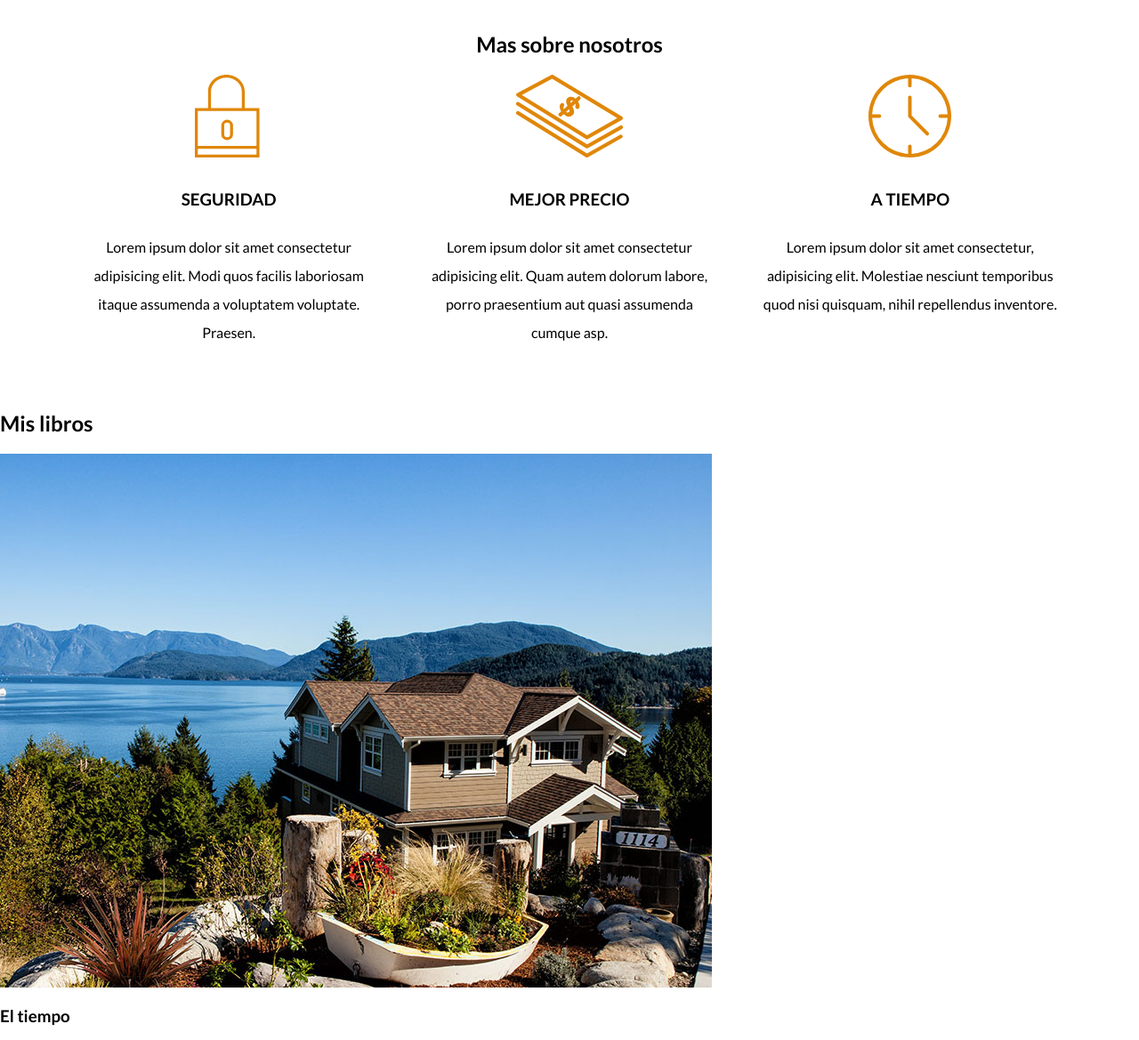
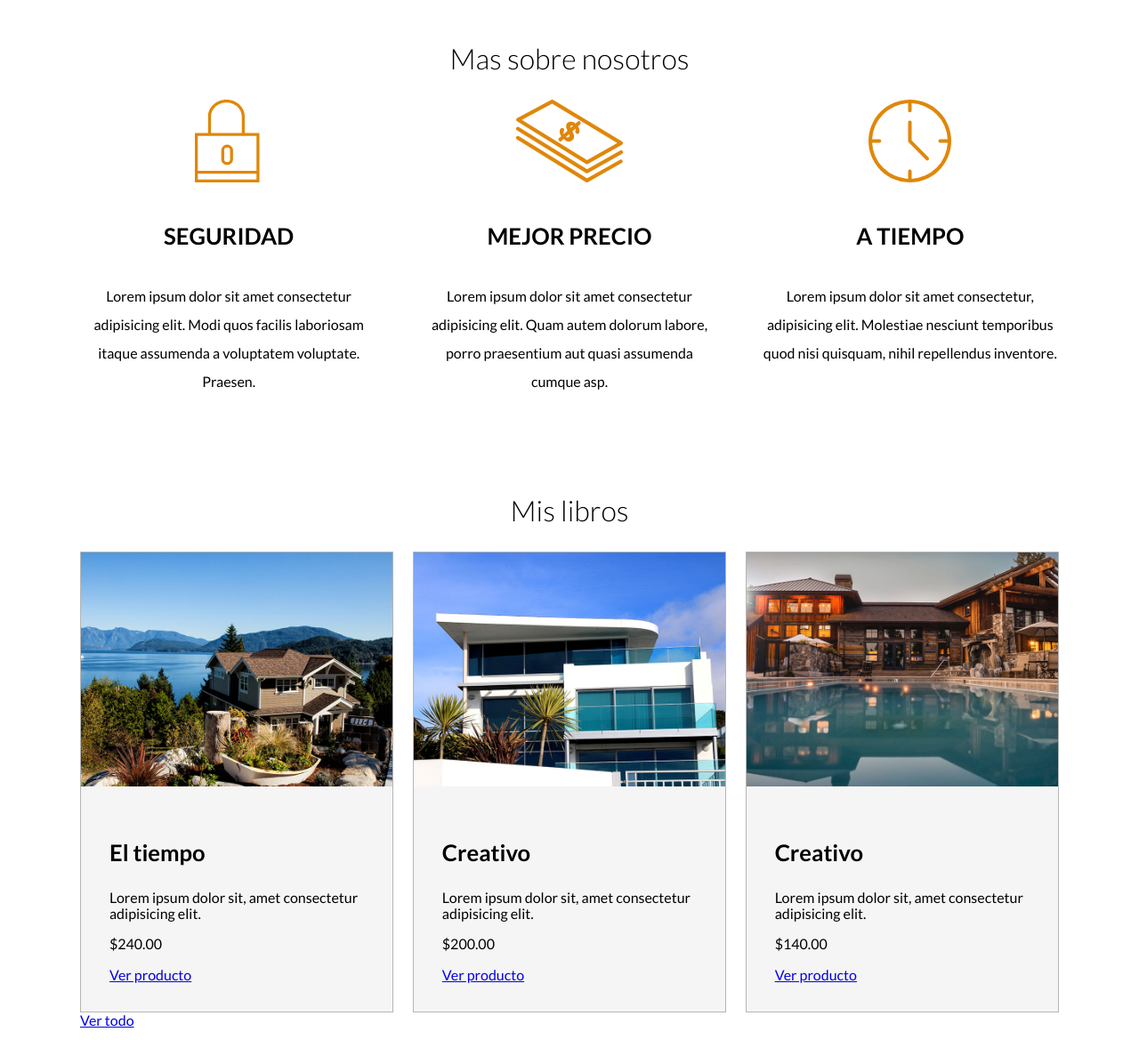
Before and after one commit to JaredAcosta0/BIENESRAICES, a plain HTML site: page index.html in a window 1280 px wide. Shown: the part 802-1971 px from the top of the page at 89% size. Drawn offline with Linux system fonts and the light colour scheme.

Commit message:
nuevo modo

```diff
--- a/css/styles.css
+++ b/css/styles.css
@@ -14,9 +14,44 @@ body{
     font-family: 'Lato', sans-serif;
 }
 
+img{
+    max-width: 100%;
+}
+
+h1{
+    font-size: 2.4rem;
+}
+
+h2{
+    font-size: 2rem;
+}
+
+h3{
+    font-size: 1.6rem;
+}
+
+h4{
+    font-size: 1.2rem;
+}
+
 .contenedor{
     max-width: 1100px;
     margin: 0 auto;
+}
+
+/*Utilidades*/
+
+.cambio-seccion{
+    margin-top: 2rem;
+    margin-bottom: 2rem;
+}
+
+.texto-centrado{
+    text-align: center;
+}
+
+.fw-300{
+    font-weight: 300;
 }
 
 /*Estilos del Header*/
@@ -62,9 +97,7 @@ body{
 }
 
 /*Contenedor de iconos*/
-.contenedor h2{
-    text-align: center;
-}
+
 
 .iconos-index{
     display: flex;
@@ -127,8 +160,6 @@ body{
     padding-bottom: 2rem;
 }
 
-}
-
 footer{
     background-color: #404040;
     background-position: center;
@@ -137,3 +168,18 @@ footer{
     width: 100vh;
     min-width: 45rem;
 }
+
+/*Seccion principal etiquetas*/
+.contenedor-etiquetas{
+    display: flex;
+    justify-content: space-between;
+}
+.etiqueta{
+    flex-basis: calc(33.3% - 1rem);
+    border: 1px solid #b5b5b5;
+    background-color: #f5f5f5;
+}
+
+.texto-etiqueta{
+    padding: 2rem;
+}
--- a/index.html
+++ b/index.html
@@ -32,8 +32,8 @@
 
     <br>
 
-    <section class="contenedor">
-        <h2>Mas sobre nosotros</h2>
+    <section class="contenedor cambio-seccion">
+        <h2 class="texto-centrado fw-300">Mas sobre nosotros</h2>
         <div class="iconos-index">
 
         <div class="icono">
@@ -59,34 +59,43 @@
     <br>
     <br>
 
-    <main>
+    <main class="contenedor">
 
-        <h2>Mis libros</h2>
+        <h2 class="fw-300 texto-centrado">Mis libros</h2>
 
-        <div>
-            <img src="imagenes 11-20200901T191454Z-001/imagenes 11/anuncio1.jpg" alt="">
+        <div class="contenedor-etiquetas">
+
+            <div class="etiqueta">
+                <img src="anuncio1.jpg" alt="">
+                <div class="texto-etiqueta">
                     <h3>El tiempo</h3>
-            <p>Lorem ipsum dolor sit, amet consectetur adipisicing elit.</p>
+                    <p>Lorem ipsum dolor sit, amet consectetur  adipisicing elit.</p>
                     <p>$240.00</p>
                     <a href="#">Ver producto</a>
                 </div>
+            </div>
 
-        <div>
-            <img src="imagenes 11-20200901T191454Z-001/imagenes 11/anuncio2.jpg" alt="">
+            <div class="etiqueta">
+                <img src="anuncio2.jpg" alt="">
+                <div class="texto-etiqueta">
                     <h3>Creativo</h3>
                     <p>Lorem ipsum dolor sit, amet consectetur adipisicing elit.</p>
                     <p>$200.00</p>
                     <a href="#">Ver producto</a>
                 </div>
+            </div>
 
-        <div>
-            <img src="imagenes 11-20200901T191454Z-001/imagenes 11/anuncio3.jpg" alt="">
+            <div class="etiqueta">
+                 <img src="anuncio3.jpg" alt="">
+                 <div class="texto-etiqueta">
                      <h3>Creativo</h3>
-            <p>Lorem ipsum dolor sit, amet consectetur adipisicing elit.</p>
+                     <p>Lorem ipsum dolor sit, amet consectetur  adipisicing elit.</p>
                      <p>$140.00</p>
                      <a href="#">Ver producto</a>
                 </div>
+            </div>
 
+        </div>
         <a href="anuncios.html">Ver todo</a>
 
     </main>
```
Also changed, not shown: nosotros.html (+2 -2 lines). Lines whose indentation alone changed are shown as unchanged.
